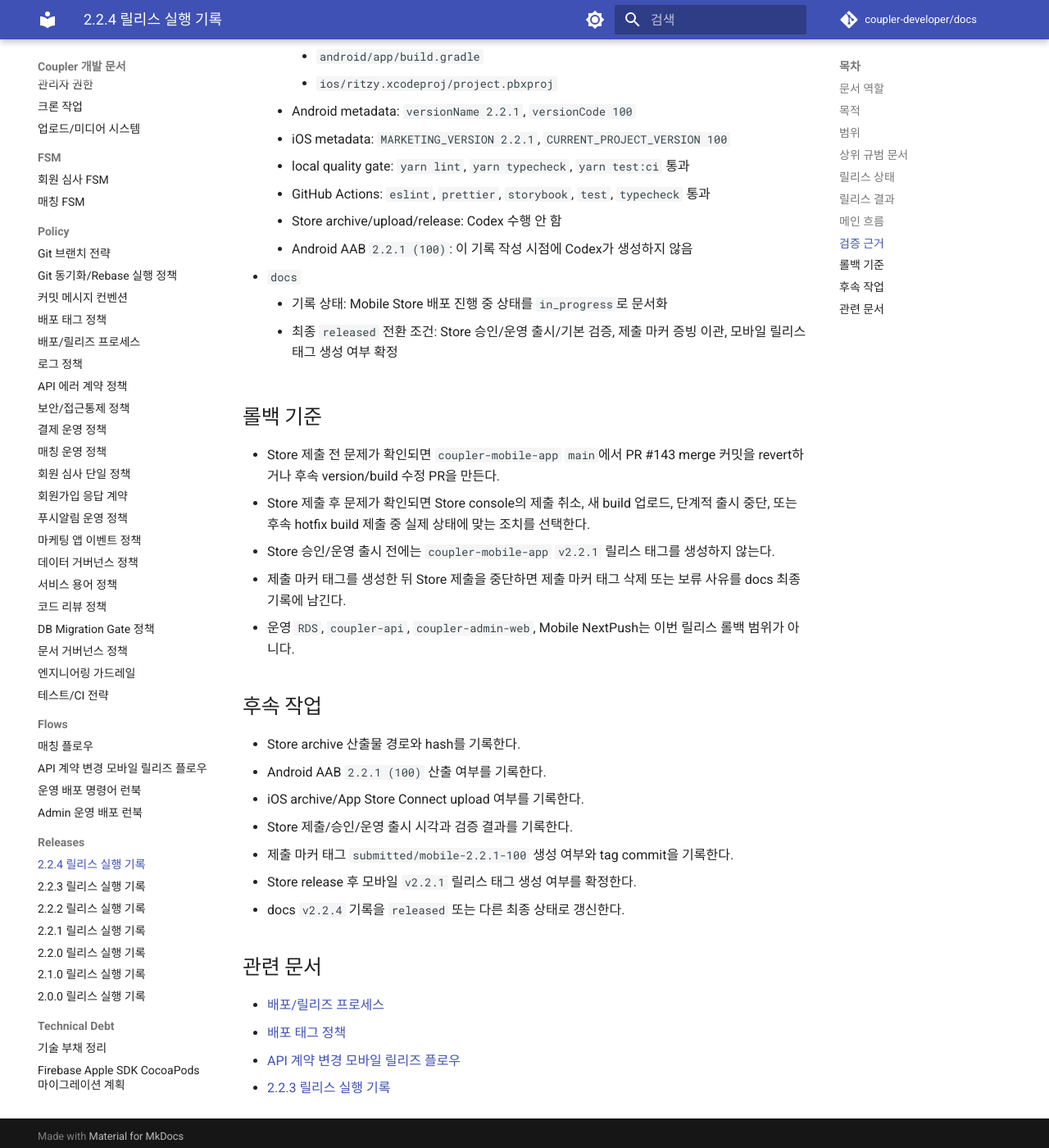
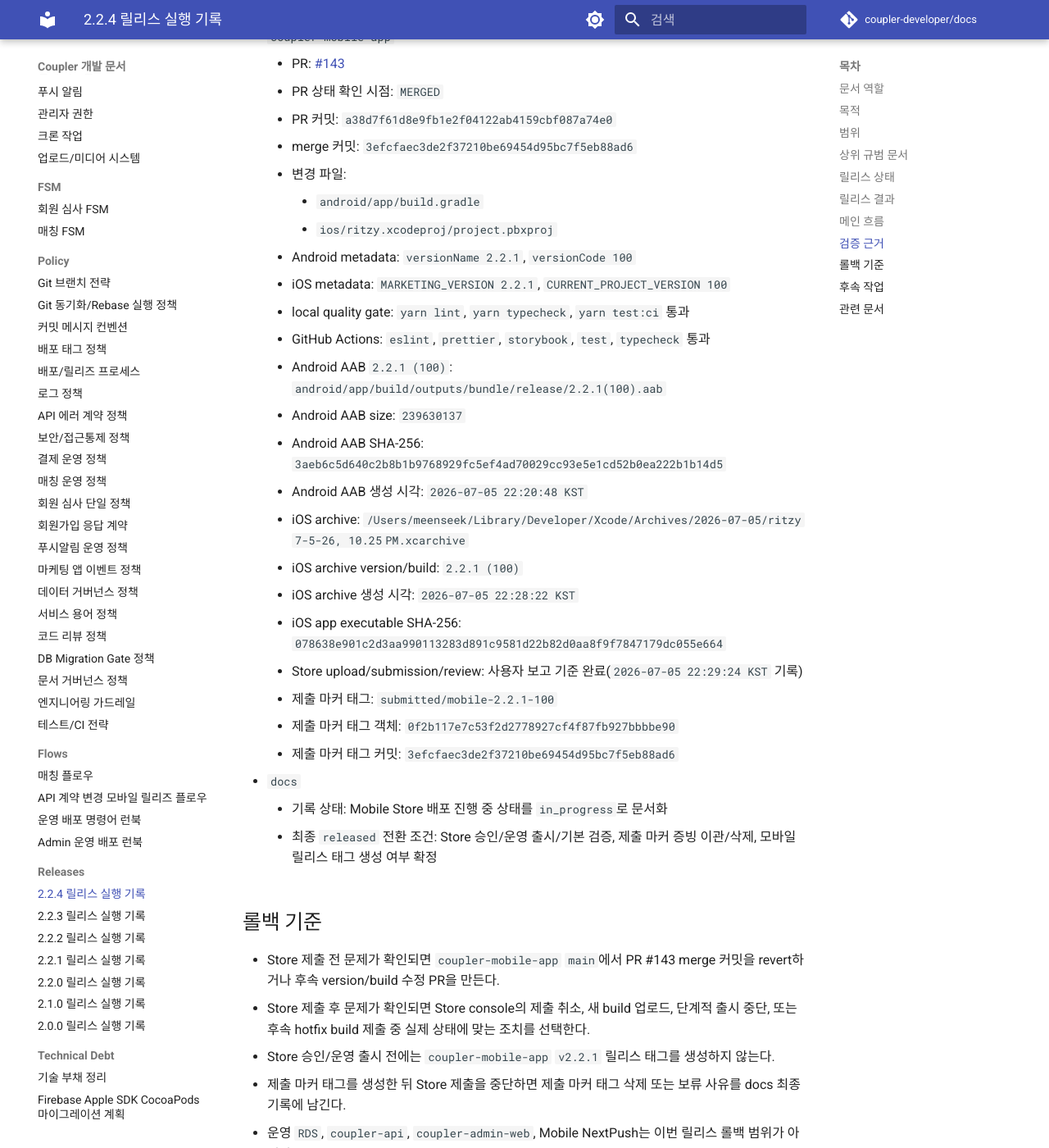
Before and after one commit to coupler-developer/docs, an MkDocs documentation site: the page built from content/releases/v2.2.4.md, in a window 1280 px wide and 1400 px high, scrolled down 2685 px. Shown: the whole window at 82% size. Built offline with MkDocs 1.6.1 and Material for MkDocs 9.7.7, drawn with Linux system fonts in a browser that asks for light colours; comment, search, counter and statistics services are not loaded; some of the changed text lies outside the part shown.

Commit message:
docs: 모바일 2.2.1 심사 제출 증빙 기록
Changes:
- Mobile Store 2.2.1 (100) AAB/iOS archive 산출 증빙 기록
- 사용자 보고 기준 Store upload/submission/review 제출 완료 상태 반영
- submitted/mobile-2.2.1-100 제출 마커 태그 증빙 기록

Tests:
- yarn validate:docs

```diff
--- a/content/releases/v2.2.4.md
+++ b/content/releases/v2.2.4.md
@@ -30,15 +30,16 @@
 
 - 목표 버전: `v2.2.4`
 - 전체 상태: `in_progress`
-- 완료 범위: `coupler-mobile-app` PR #143 merge, Android/iOS native metadata `2.2.1 (100)` 반영, local quality gate 통과, GitHub Actions 통과, docs 진행 기록 작성
-- 대기 범위: Store archive 생성, Android AAB `2.2.1 (100)` 산출, iOS archive 산출, Store upload/submission/review/release, 제출 마커 태그 생성 여부 확정, Store release 후 모바일 `v2.2.1` 태그 생성 여부 확정, docs 최종 released 갱신
+- 완료 범위: `coupler-mobile-app` PR #143 merge, Android/iOS native metadata `2.2.1 (100)` 반영, local quality gate 통과, GitHub Actions 통과, Android AAB `2.2.1 (100)` 산출, iOS archive `2.2.1 (100)` 산출, 사용자 보고 기준 Store upload/submission/review 제출 완료, 제출 마커 태그 생성/원격 push, docs 진행 기록 갱신
+- 대기 범위: Store review 승인, Store 운영 출시, 출시 후 기본 검증, Store release 후 모바일 `v2.2.1` 릴리스 태그 생성 여부 확정, 제출 마커 증빙 이관/삭제, docs 최종 released 갱신
 - `docs` 기록 버전: `v2.2.4` (통합 릴리스 기록 번호)
 - `coupler-mobile-app` Store 버전: `2.2.1 (100)`
 - `coupler-mobile-app` merge PR: [#143](https://github.com/coupler-developer/coupler-mobile-app/pull/143)
 - `coupler-mobile-app` PR 커밋: `a38d7f61d8e9fb1e2f04122ab4159cbf087a74e0`
 - `coupler-mobile-app` merge 커밋: `3efcfaec3de2f37210be69454d95bc7f5eb88ad6`
 - `coupler-mobile-app` 릴리스 태그: `미생성` (Store 승인/운영 출시/기본 검증 후 생성 대상)
-- `coupler-mobile-app` 제출 마커 태그: `미생성` (Store 제출 직후 `submitted/mobile-2.2.1-100` 생성 여부 확정 대상)
+- `coupler-mobile-app` 제출 마커 태그: `submitted/mobile-2.2.1-100` -> `3efcfaec3de2f37210be69454d95bc7f5eb88ad6`
+- `coupler-mobile-app` 제출 마커 태그 객체: `0f2b117e7c53f2d2778927cf4f87fb927bbbbe90`
 - 제출 마커 증빙 이관/삭제: `미수행` (Store release 후 릴리스 기록 최종 갱신 시 처리 대상)
 
 ## 릴리스 결과
@@ -46,7 +47,9 @@
 - `coupler-mobile-app` PR #143이 `main`에 merge되어 Store binary용 native metadata가 `2.2.1 (100)` 기준으로 준비됐다.
 - Android는 `versionName 2.2.1`, `versionCode 100`으로 갱신됐다.
 - iOS는 `MARKETING_VERSION 2.2.1`, `CURRENT_PROJECT_VERSION 100`으로 갱신됐다.
-- Codex는 Store archive, Android AAB `2.2.1 (100)` 생성, iOS archive 생성, Store upload/submission/review/release를 수행하지 않았다.
+- Codex는 Store upload/submission/review/release를 수행하지 않았고, 사용자가 Store upload/submission/review 제출 완료를 보고했다.
+- Android AAB `2.2.1 (100)` 산출물은 `android/app/build/outputs/bundle/release/2.2.1(100).aab`로 확인됐다.
+- iOS archive `2.2.1 (100)` 산출물은 `/Users/meenseek/Library/Developer/Xcode/Archives/2026-07-05/ritzy 7-5-26, 10.25 PM.xcarchive`로 확인됐다.
 - 기존 로컬 Android AAB `android/app/build/outputs/bundle/release/2.2.1(99).aab`는 목표 build `100`과 다르므로 이번 Store 제출 산출물로 사용하지 않는다.
 - Mobile NextPush는 이번 릴리스 범위에 포함하지 않는다.
 
@@ -56,9 +59,9 @@
 2. `coupler-mobile-app` release PR #143에서 Android/iOS native metadata를 `2.2.1 (100)`으로 갱신했다.
 3. PR #143의 local quality gate와 GitHub Actions를 확인했다.
 4. PR #143을 `main`에 merge해 Store build 기준 커밋을 확정했다.
-5. Codex는 Store archive/upload 단계에 개입하지 않고, Store 배포 진행 상태를 docs `v2.2.4`에 기록한다.
-6. Store archive와 제출은 릴리즈 작업자가 별도로 수행한다.
-7. Store 제출 직후 제출 마커 태그 생성 여부와 산출물 hash를 기록한다.
+5. Android AAB `2.2.1 (100)`와 iOS archive `2.2.1 (100)` 산출물을 확인했다.
+6. 사용자가 Store upload/submission/review 제출 완료를 보고했다.
+7. Store 제출 마커 태그 `submitted/mobile-2.2.1-100`를 생성하고 원격에 push했다.
 8. Store 승인/운영 출시/기본 검증 완료 후 `coupler-mobile-app` 릴리스 태그와 docs 최종 상태를 갱신한다.
 
 ## 검증 근거
@@ -75,11 +78,21 @@
     - iOS metadata: `MARKETING_VERSION 2.2.1`, `CURRENT_PROJECT_VERSION 100`
     - local quality gate: `yarn lint`, `yarn typecheck`, `yarn test:ci` 통과
     - GitHub Actions: `eslint`, `prettier`, `storybook`, `test`, `typecheck` 통과
-    - Store archive/upload/release: Codex 수행 안 함
-    - Android AAB `2.2.1 (100)`: 이 기록 작성 시점에 Codex가 생성하지 않음
+    - Android AAB `2.2.1 (100)`: `android/app/build/outputs/bundle/release/2.2.1(100).aab`
+    - Android AAB size: `239630137`
+    - Android AAB SHA-256: `3aeb6c5d640c2b8b1b9768929fc5ef4ad70029cc93e5e1cd52b0ea222b1b14d5`
+    - Android AAB 생성 시각: `2026-07-05 22:20:48 KST`
+    - iOS archive: `/Users/meenseek/Library/Developer/Xcode/Archives/2026-07-05/ritzy 7-5-26, 10.25 PM.xcarchive`
+    - iOS archive version/build: `2.2.1 (100)`
+    - iOS archive 생성 시각: `2026-07-05 22:28:22 KST`
+    - iOS app executable SHA-256: `078638e901c2d3aa990113283d891c9581d22b82d0aa8f9f7847179dc055e664`
+    - Store upload/submission/review: 사용자 보고 기준 완료(`2026-07-05 22:29:24 KST` 기록)
+    - 제출 마커 태그: `submitted/mobile-2.2.1-100`
+    - 제출 마커 태그 객체: `0f2b117e7c53f2d2778927cf4f87fb927bbbbe90`
+    - 제출 마커 태그 커밋: `3efcfaec3de2f37210be69454d95bc7f5eb88ad6`
 - `docs`
     - 기록 상태: Mobile Store 배포 진행 중 상태를 `in_progress`로 문서화
-    - 최종 `released` 전환 조건: Store 승인/운영 출시/기본 검증, 제출 마커 증빙 이관, 모바일 릴리스 태그 생성 여부 확정
+    - 최종 `released` 전환 조건: Store 승인/운영 출시/기본 검증, 제출 마커 증빙 이관/삭제, 모바일 릴리스 태그 생성 여부 확정
 
 ## 롤백 기준
 
@@ -91,12 +104,9 @@
 
 ## 후속 작업
 
-- Store archive 산출물 경로와 hash를 기록한다.
-- Android AAB `2.2.1 (100)` 산출 여부를 기록한다.
-- iOS archive/App Store Connect upload 여부를 기록한다.
-- Store 제출/승인/운영 출시 시각과 검증 결과를 기록한다.
-- 제출 마커 태그 `submitted/mobile-2.2.1-100` 생성 여부와 tag commit을 기록한다.
+- Store 승인/운영 출시 시각과 검증 결과를 기록한다.
 - Store release 후 모바일 `v2.2.1` 릴리스 태그 생성 여부를 확정한다.
+- 제출 마커 태그 `submitted/mobile-2.2.1-100` 증빙을 최종 기록으로 이관하고 삭제 여부를 기록한다.
 - docs `v2.2.4` 기록을 `released` 또는 다른 최종 상태로 갱신한다.
 
 ## 관련 문서
```
